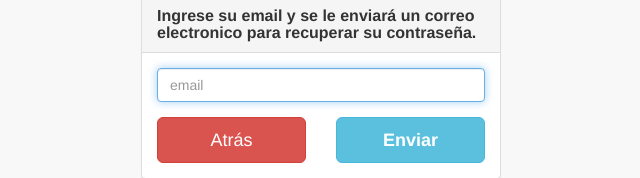
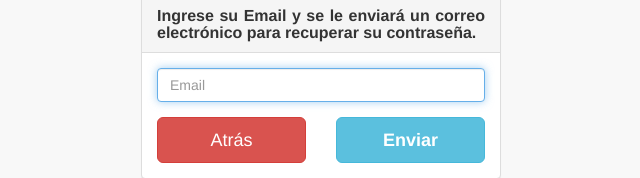
Before and after one commit to manu022/paralelahtml, a website: page pages/restablecer.html in a window 1280 px wide. Shown: the part 315-493 px from the top of the page, 319-959 px from the left. Drawn offline with Linux system fonts and the light colour scheme.

Commit message:
ola ke ase

```diff
--- a/pages/restablecer.html
+++ b/pages/restablecer.html
@@ -47,13 +47,13 @@
                     <div class="panel-heading">
                         <center><img src="../img/logo.png" align="middle" width="50%" height="50%"></center>
                         <p></p>
-                        <h3 class="panel-title"><b>Ingrese su email y se le enviará un correo electronico para recuperar su contraseña.</b></h3>
+                        <h3 class="panel-title" align="justify"><b>Ingrese su Email y se le enviará un correo electrónico para recuperar su contraseña.</b></h3>
                     </div>
                     <div class="panel-body">
                         <form role="form">
                             <fieldset>
                                 <div class="form-group">
-                                    <input class="form-control" placeholder="email" name="email" type="email" autofocus>
+                                    <input class="form-control" placeholder="Email" name="email" type="email" autofocus>
                                 </div>
 
                                 <!-- Change this to a button or input when using this as a form -->
```
